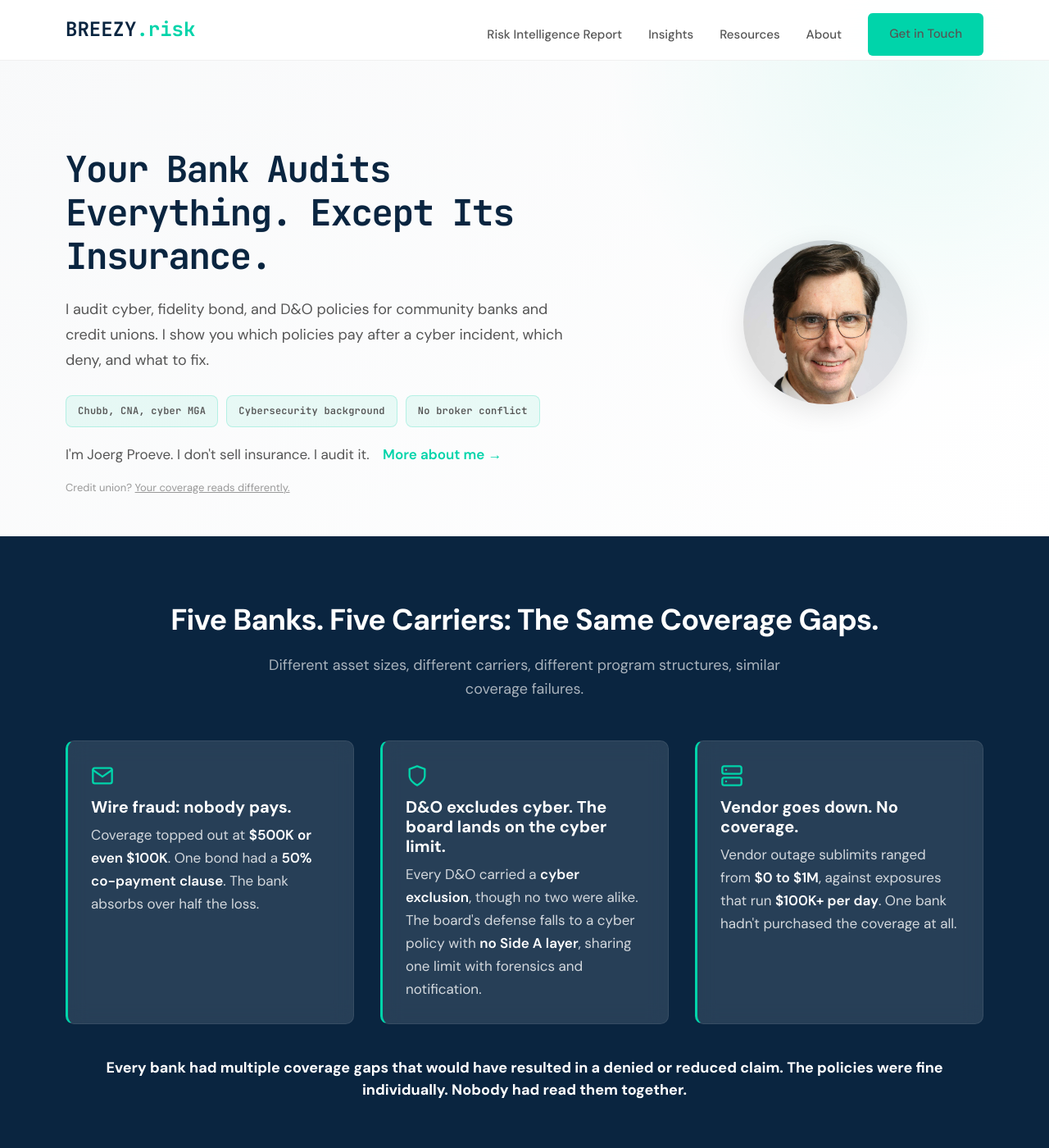
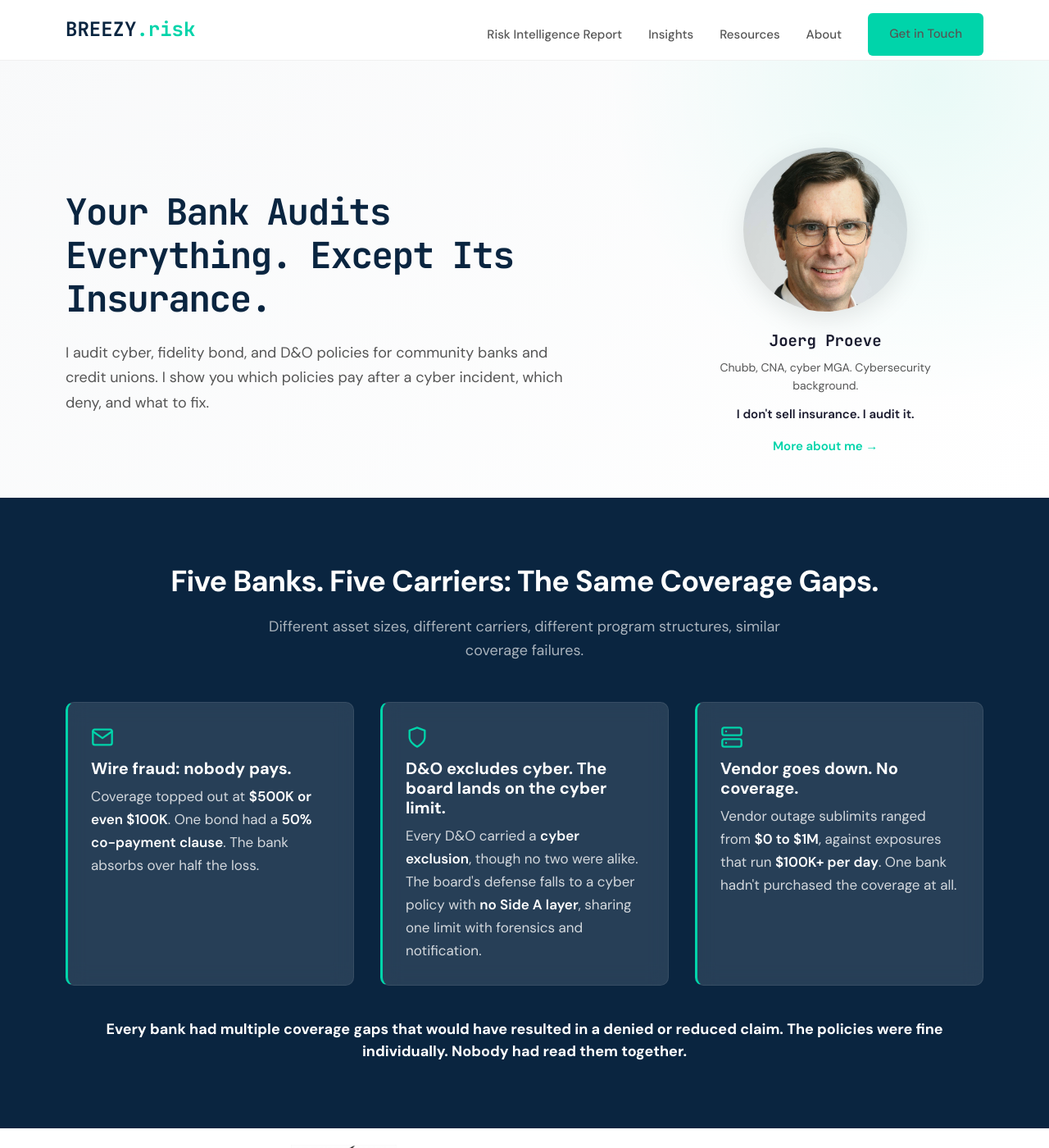
Before and after one commit to joeproe1/breezyrisk.com, a Jekyll site: the page built from index.html, in a window 1280 px wide and 1400 px high. Shown: the whole window at 82% size. Built offline with Jekyll 4.4.1, drawn with Linux system fonts in a browser that asks for light colours.

Commit message:
Rebuild the homepage hero around the photo
Moves the name, carrier background, and independence line into a
byline beneath the portrait, leaving the headline and tagline to
carry the left column on their own. Credit unions keep their nav
entry and their mention in the tagline.

```diff
--- a/_sass/_pages.scss
+++ b/_sass/_pages.scss
@@ -586,6 +586,7 @@
 
 .hero-visual {
     display: flex;
+    flex-direction: column;
     align-items: center;
     justify-content: center;
 }
@@ -625,6 +626,41 @@
     }
 }
 
+// Byline under the hero photo
+.hero-byline {
+    margin-top: 20px;
+    max-width: 300px;
+    text-align: center;
+
+    .hero-about-link {
+        margin-left: 0;
+        font-size: 15px;
+    }
+}
+
+.hero-byline-name {
+    font-family: $font-heading;
+    font-size: 19px;
+    font-weight: 700;
+    color: $text-primary;
+    margin: 0 0 6px;
+}
+
+.hero-byline-credentials {
+    font-size: 14px;
+    line-height: 1.55;
+    color: $text-secondary;
+    margin: 0 0 12px;
+}
+
+.hero-byline-slogan {
+    font-size: 15px;
+    font-weight: 600;
+    line-height: 1.5;
+    color: $text-primary;
+    margin: 0 0 12px;
+}
+
 @media (max-width: $bp-tablet) {
     .hero-photo {
         width: 160px;
@@ -633,6 +669,10 @@
 
     .hero-intro {
         font-size: 16px;
+    }
+
+    .hero-byline-name {
+        font-size: 18px;
     }
 }
 
--- a/_sass/_print.scss
+++ b/_sass/_print.scss
@@ -11,7 +11,7 @@
   .gaps-final-wrap,
   .exam-final-wrap,
   .hero-chips,
-  .hero-visual,
+  .hero-photo,
   .hero-checklist,
   .menu-toggle,
   .gap-card__link,
--- a/index.html
+++ b/index.html
@@ -37,20 +37,16 @@ description: "I don't sell insurance. I audit it. Independent Risk Intelligence
 
         <p class="hero-tagline">I audit cyber, fidelity bond, and D&O policies for community banks and credit unions. I show you which policies pay after a cyber incident, which deny, and what to fix.</p>
 
-        <div class="hero-chips">
-          <span class="hero-chip">Chubb, CNA, cyber MGA</span>
-          <span class="hero-chip">Cybersecurity background</span>
-          <span class="hero-chip">No broker conflict</span>
-        </div>
-
-        <p class="hero-intro">I'm Joerg Proeve. I don't sell insurance. I audit it. <a href="{{ '/about/' | relative_url }}" class="hero-about-link">More about me &rarr;</a></p>
-
-        <p style="font-size: 13px; color: #999; margin: 16px 0 0;">Credit union? <a href="{{ '/credit-unions/' | relative_url }}" style="color: #999; text-decoration: underline;">Your coverage reads differently.</a></p>
-
       </div>
 
       <div class="hero-visual">
         <img src="{{ '/assets/images/joerg-homepage.jpg' | relative_url }}" alt="Joerg Proeve, Founder and Principal at Breezy Risk" class="hero-photo">
+        <div class="hero-byline">
+          <p class="hero-byline-name">Joerg Proeve</p>
+          <p class="hero-byline-credentials">Chubb, CNA, cyber MGA. Cybersecurity background.</p>
+          <p class="hero-byline-slogan">I don't sell insurance. I audit it.</p>
+          <a href="{{ '/about/' | relative_url }}" class="hero-about-link">More about me &rarr;</a>
+        </div>
       </div>
 
     </div>
```
